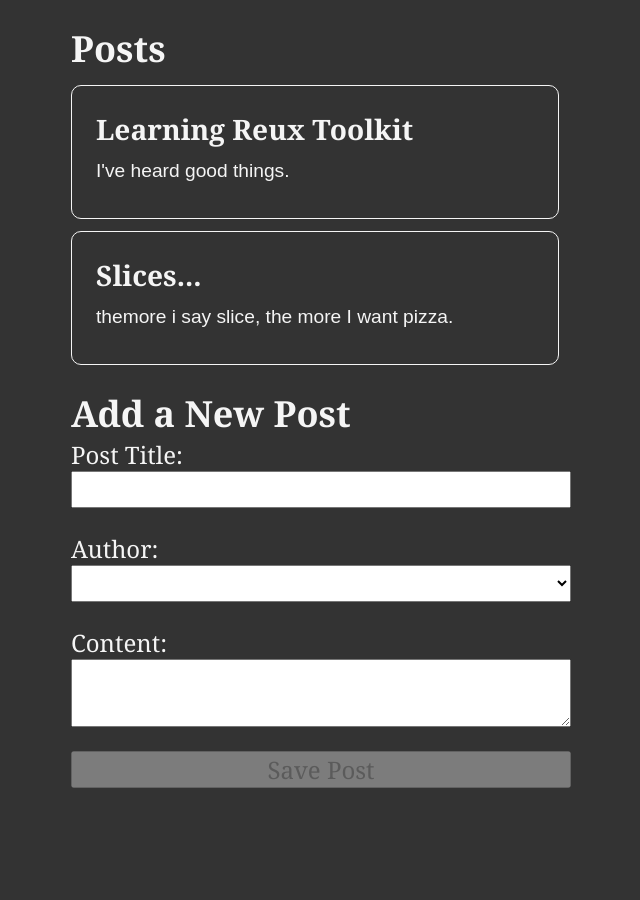
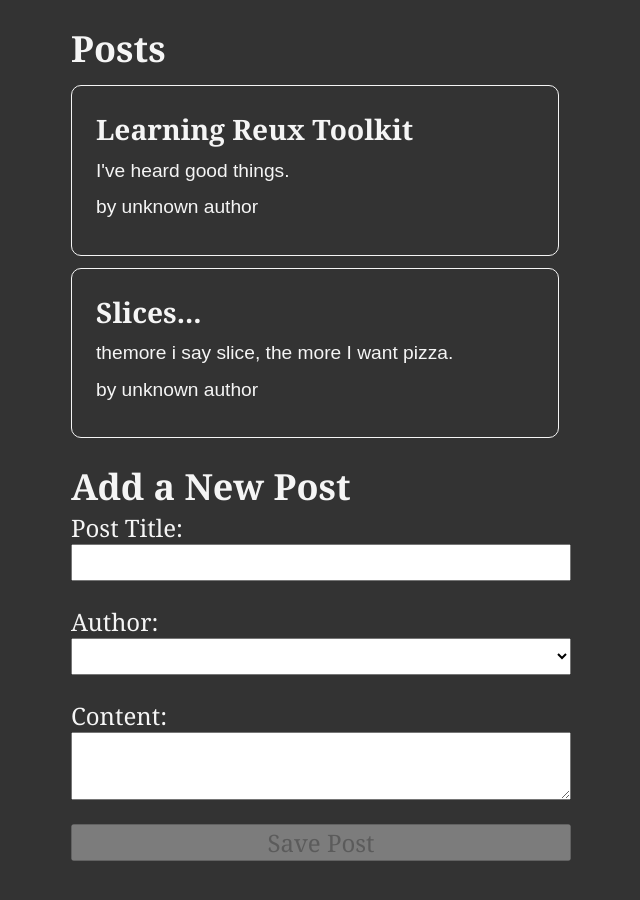
Before and after one commit to Le-w-is/Redux, a React (Create React App) app: page / in a window 1280 px wide. Shown: the top 900 px of the page, without its empty margins (319-959 px from the left). Built offline with nearby package versions, Linux system fonts and the light colour scheme.

Commit message:
added authors to posts

```diff
--- a/src/features/posts/AddPostForm.js
+++ b/src/features/posts/AddPostForm.js
@@ -58,7 +58,11 @@ const AddPostForm = () => {
                     value={content}
                     onChange={onContentChanged}
                 />
-                <button type='button' onClick={onSavePostClicked} disabled={!canSave}>Save Post</button>
+                <button
+                    type='button'
+                    onClick={onSavePostClicked}
+                    disabled={!canSave}
+                >Save Post</button>
             </form>
         </section>
     )
--- a/src/features/posts/PostsList.js
+++ b/src/features/posts/PostsList.js
@@ -1,6 +1,6 @@
 import { useSelector } from "react-redux/es/hooks/useSelector";
 import { selectAllPosts } from "./postsSlice";
-
+import PostAuthor from "./postAuthor";
 
 const PostsList = () => {
     const posts = useSelector(selectAllPosts)
@@ -9,6 +9,9 @@ const PostsList = () => {
         <article key={post.id}>
             <h3>{post.title}</h3>
             <p>{post.content.substring(0, 100)}</p>
+            <p classname='postCredit'>
+                <PostAuthor userId={post.userId} />
+            </p>
         </article>
     ))
 
--- /dev/null
+++ b/src/features/posts/postAuthor.js
@@ -0,0 +1,13 @@
+import { useSelector } from "react-redux";
+import { selectAllUsers } from "../users/usersSlice";
+
+
+const PostAuthor = ({ userId }) => {
+    const users = useSelector(selectAllUsers);
+
+    const author = users.find(user => user.id === userId);
+    return (
+        <span>by {author ? author.name : 'unknown author'}</span>)
+}
+
+export default PostAuthor
```
